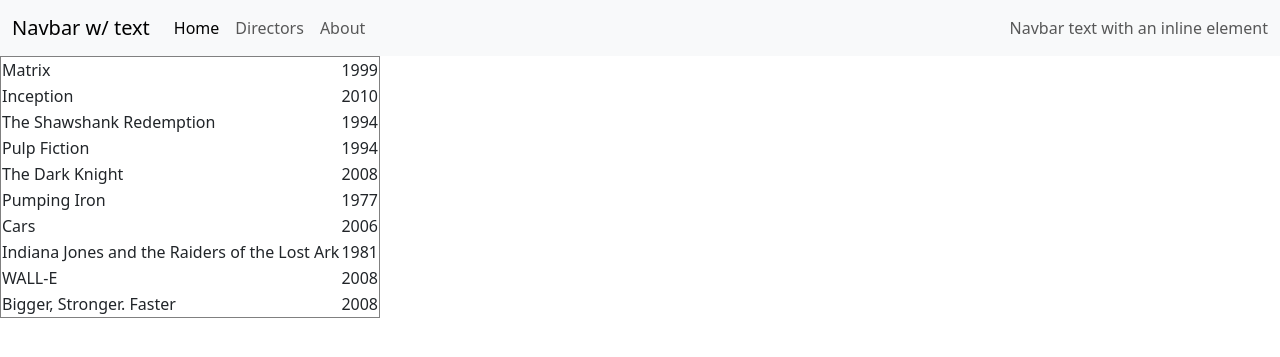
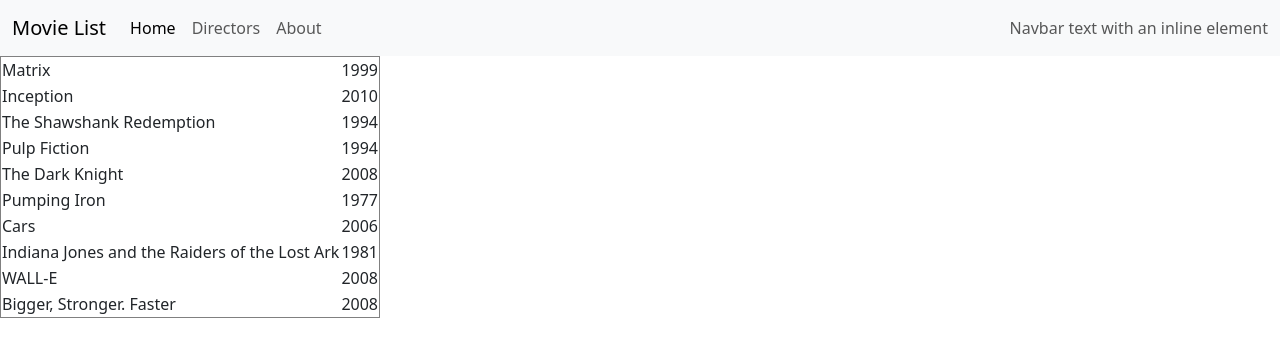
Before and after one commit to megicmikespelar/08film_Projekt, a Flask app: page / in a window 1280 px wide. Shown: the top 357 px of the page. Run offline with Flask 3, Linux system fonts and the light colour scheme; data comes from the database, SQL or seed files in the repository.

Commit message:
uppdaterad navbar namn

```diff
--- a/templates/directors.html
+++ b/templates/directors.html
@@ -13,7 +13,7 @@
     <header>
         <nav class="navbar navbar-expand-lg bg-body-tertiary">
             <div class="container-fluid">
-                <a class="navbar-brand" href="#">Navbar w/ text</a>
+                <a class="navbar-brand" href="#">Director List</a>
                 <button class="navbar-toggler" type="button" data-bs-toggle="collapse" data-bs-target="#navbarText"
                     aria-controls="navbarText" aria-expanded="false" aria-label="Toggle navigation">
                     <span class="navbar-toggler-icon"></span>
--- a/templates/index.html
+++ b/templates/index.html
@@ -13,7 +13,7 @@
     <header>
         <nav class="navbar navbar-expand-lg bg-body-tertiary">
             <div class="container-fluid">
-                <a class="navbar-brand" href="#">Navbar w/ text</a>
+                <a class="navbar-brand" href="#">Movie List</a>
                 <button class="navbar-toggler" type="button" data-bs-toggle="collapse" data-bs-target="#navbarText"
                     aria-controls="navbarText" aria-expanded="false" aria-label="Toggle navigation">
                     <span class="navbar-toggler-icon"></span>
```
